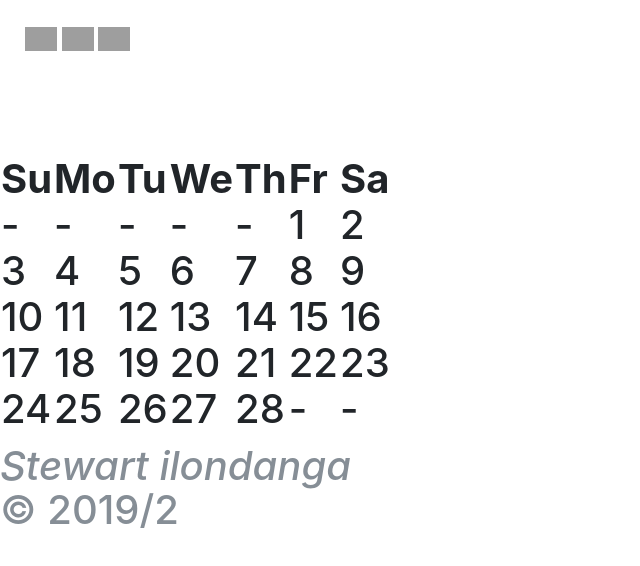
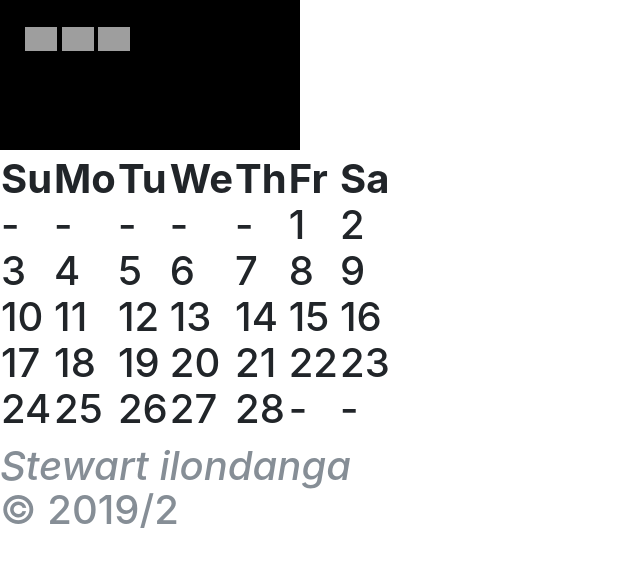
Before and after one commit to stewilondanga/particle-system, a plain HTML site: page index.html in a window 1280 px wide. Shown: the whole page, without its empty margins (0-640 px from the left). Drawn offline with nearby package versions, Linux system fonts and the light colour scheme; grey boxes are pictures that could not be loaded.

Commit message:
add css/styles.css

```diff
--- a/css/styles.css
+++ b/css/styles.css
@@ -18,11 +18,11 @@ body, html {
   height: 1.5em;
 }
 
-/*        canvas {
-            background-color: black;
-        }
+canvas {
+  background-color: black;
+}
 
-.containers {
+/*.containers {
   width: 520px;
   margin: 20px auto;
 }
```
